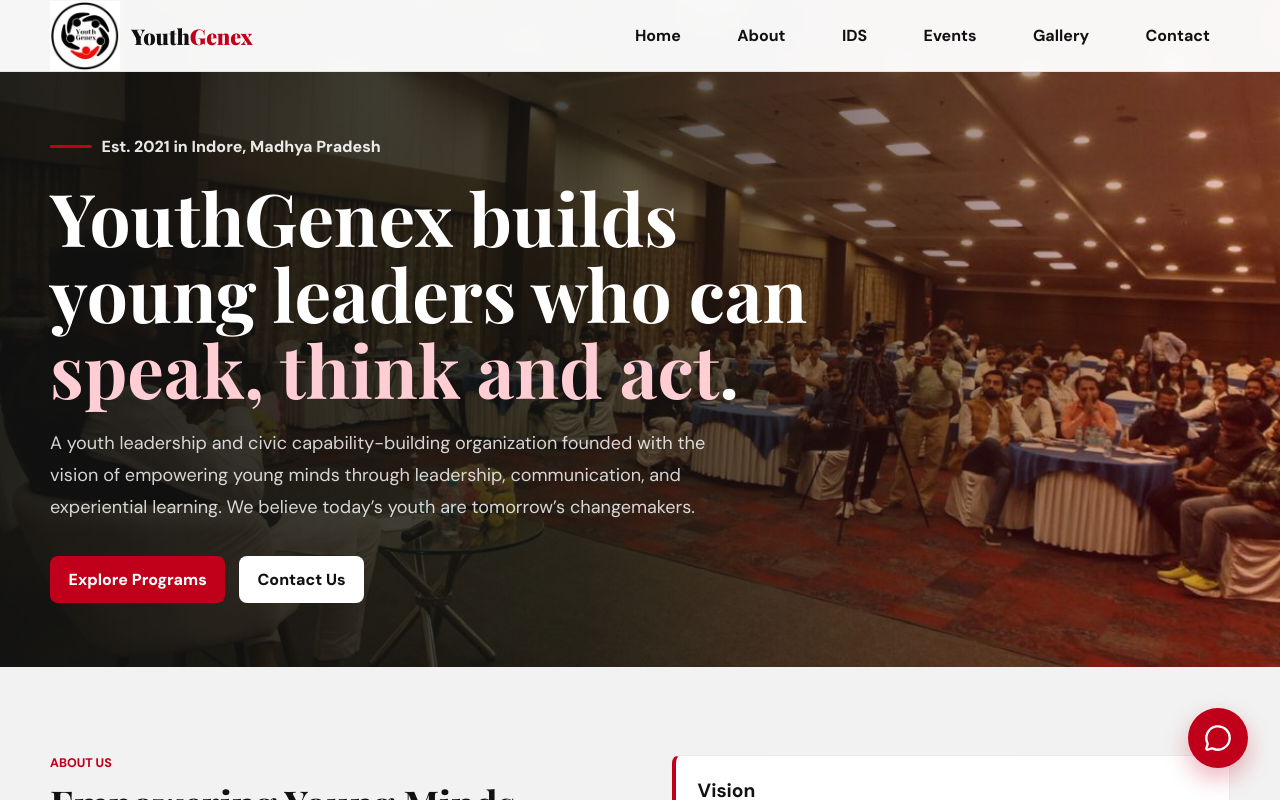
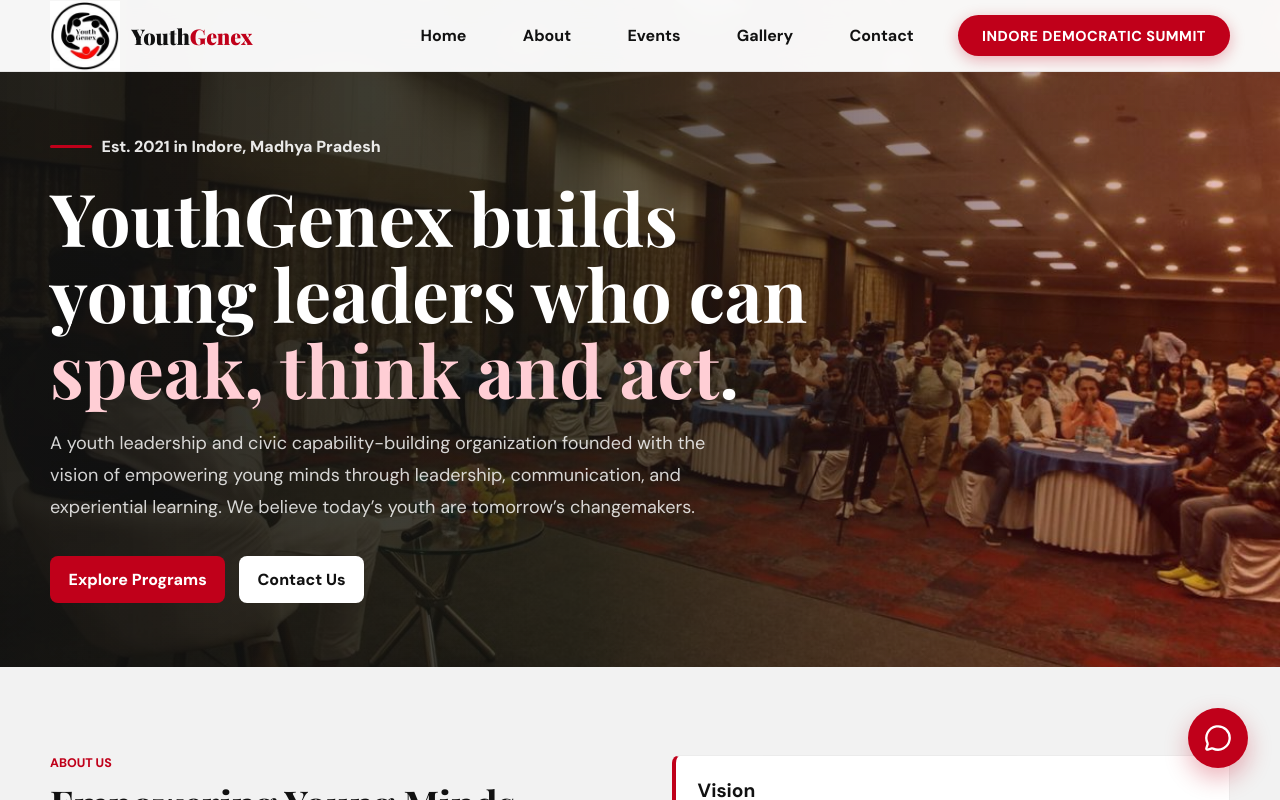
Before and after one commit to DakshBaid/youthgenex, a React (Vite) app in the folder youthgenx-web/: page / in a window 1280 px wide. Shown: the top 800 px of the page. Built offline with nearby package versions, Linux system fonts and the light colour scheme.

Commit message:
Change IDS to Indore Democratic Summit button in navbar

```diff
--- a/youthgenx-web/src/components/Navbar.jsx
+++ b/youthgenx-web/src/components/Navbar.jsx
@@ -8,7 +8,6 @@
   const links = [
     { name: 'Home', path: '/' },
     { name: 'About', path: '/about' },
-    { name: 'IDS', path: '/ids' },
     { name: 'Events', path: '/events' },
     { name: 'Gallery', path: '/gallery' },
     { name: 'Contact', path: '/#contact' },
@@ -44,6 +43,27 @@
               {item.name}
             </motion.a>
           ))}
+          <motion.a
+            href="/ids"
+            onClick={() => setIsOpen(false)}
+            whileHover={{ scale: 1.05, filter: 'brightness(1.1)' }}
+            whileTap={{ scale: 0.95 }}
+            style={{
+              fontWeight: 800,
+              color: 'var(--white)',
+              backgroundColor: 'var(--red)',
+              padding: '0.7rem 1.5rem',
+              borderRadius: '99px',
+              textDecoration: 'none',
+              marginLeft: '0.5rem',
+              boxShadow: '0 4px 15px rgba(192,0,26,0.3)',
+              textTransform: 'uppercase',
+              fontSize: '0.9rem',
+              letterSpacing: '0.5px'
+            }}
+          >
+            Indore Democratic Summit
+          </motion.a>
         </nav>
 
         {/* Mobile Toggle */}
```
